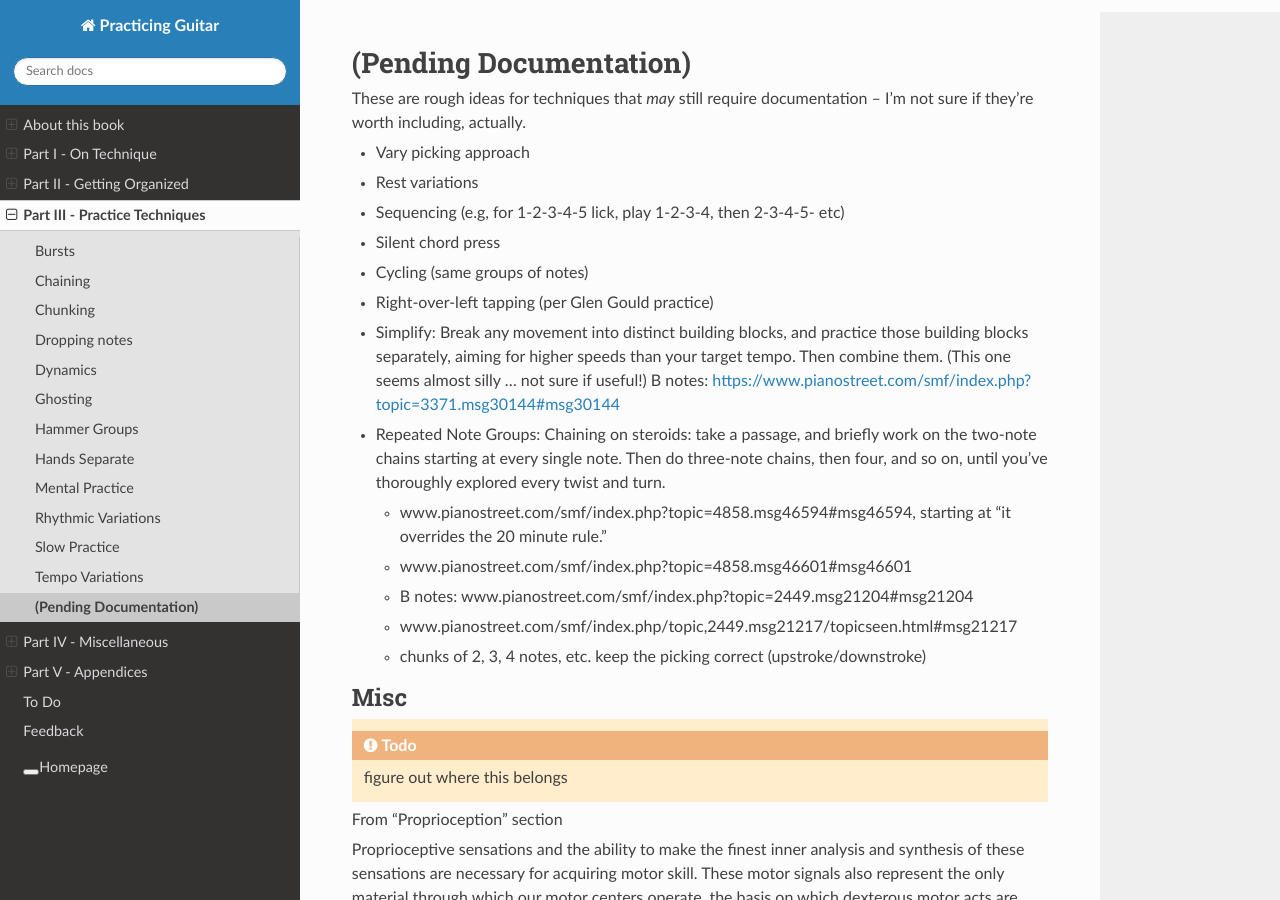
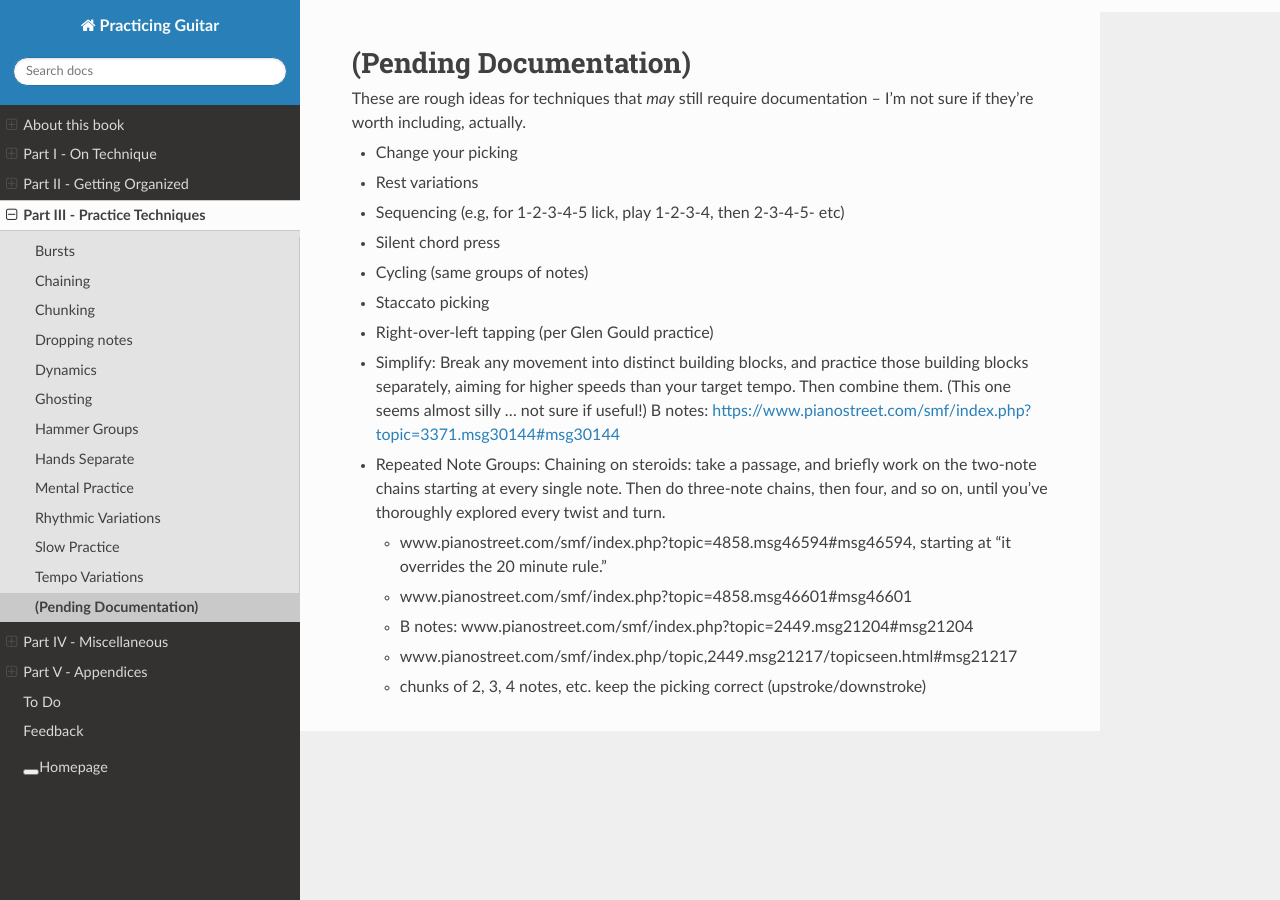
Before and after one commit to jzohrab/practicing-guitar, a Sphinx documentation site: the page built from docs/part-3-techniques/todo-techniques.rst, in a window 1280 px wide and 900 px high. Built offline with Sphinx 7.4.7 and the Read the Docs theme 2.0.0, drawn with Linux system fonts in a browser that asks for light colours; a script that is not in the unit is left out; some of the changed text lies outside the part shown.

Commit message:
Move proprio to slow.

```diff
--- a/docs/part-3-techniques/todo-techniques.rst
+++ b/docs/part-3-techniques/todo-techniques.rst
@@ -4,11 +4,12 @@
 These are rough ideas for techniques that *may* still require documentation -- I'm not sure if they're worth including, actually.
 
 
-* Vary picking approach
+* Change your picking
 * Rest variations
 * Sequencing (e.g, for 1-2-3-4-5 lick, play 1-2-3-4, then 2-3-4-5- etc)
 * Silent chord press
 * Cycling (same groups of notes)
+* Staccato picking
 * Right-over-left tapping (per Glen Gould practice)
 * Simplify: Break any movement into distinct building blocks, and practice those building blocks separately, aiming for higher speeds than your target tempo.  Then combine them.  (This one seems almost silly ... not sure if useful!) B notes: https://www.pianostreet.com/smf/index.php?topic=3371.msg30144#msg30144
 * Repeated Note Groups: Chaining on steroids: take a passage, and briefly work on the two-note chains starting at every single note.  Then do three-note chains, then four, and so on, until you've thoroughly explored every twist and turn.
@@ -18,20 +19,3 @@
   * B notes: www.pianostreet.com/smf/index.php?topic=2449.msg21204#msg21204
   * www.pianostreet.com/smf/index.php/topic,2449.msg21217/topicseen.html#msg21217
   * chunks of 2, 3, 4 notes, etc.  keep the picking correct (upstroke/downstroke)
-
-Misc
-----
-
-.. todo:: figure out where this belongs
-
-From "Proprioception" section
-
-Proprioceptive sensations and the ability to make the finest inner analysis and synthesis of these sensations are necessary for acquiring motor skill. These motor signals also represent the only material through which our motor centers operate, the basis on which dexterous motor acts are built and developed. Hence, when aiming for the most efficient piano practicing, we have to take care that our proprioceptive sensations are clear and distinct. Slow playing serves this aim to some extent.
-
-From the physiological point of view the answer seems to be that, while practicing, fingers should be raised to obtain the most distinct sensations from their action, but only as much as is needed for this purpose.
-
-A slight pressure into the key after its full depression is recommended in slow practicing. Tactile sensations as well as sensations from finger muscle contractions will be strengthened in this way.
-
-Practicing legato passages with staccato touch will “engrave more firmly on your memory the order in which the notes (and the fingers which produce those notes) follow each other.” It will also sharpen proprioceptive sensations from the more distinct activity of fngers. This practicing must be finger staccato as distinct from hand staccato or forearm staccato. Soft playing should prevail, since in forte the unavoidable participation of upper parts of the playing apparatus (big muscles) would overshadow finer finger sensations.
-
-Therefore, among several varieties of practice for finger articulation, the following is one of the best: first, fingers are prepared on the keys to be pressed. Each finger then presses with a light downward movement only, never leaving its key. Thus the size of finger movement is equal to the depth of the key.  And playing proceeds very slowly, pianissimo, with the whole attention concentrated on fingertips. The downward movement of one finger must be synchronized with the movement of the preceding finger as it lets its key rise. At the slightest sensation of fatigue in the upper parts of the arm, this practicing should be stopped. (It is rather hard to hold the weight of the forearm without support.) By experimenting, the proper balance will be found, so that longer sections and eventually a whole study or piece can be played in this way. Such practicing is tiring to our central nervous system, as it requires finest tonal control along with control over the accompanying sensations, and this is especially hard in pianissimo. But the consequence of such practicing is a feeling of strength in the fingers. This result would be surprising to the representatives of the old finger school. Of course it is not muscle, but nerve command over the fingers that is being strengthened!
```
Also changed, not shown: docs/part-3-techniques/slow-practice.rst (+13 -0 lines).
